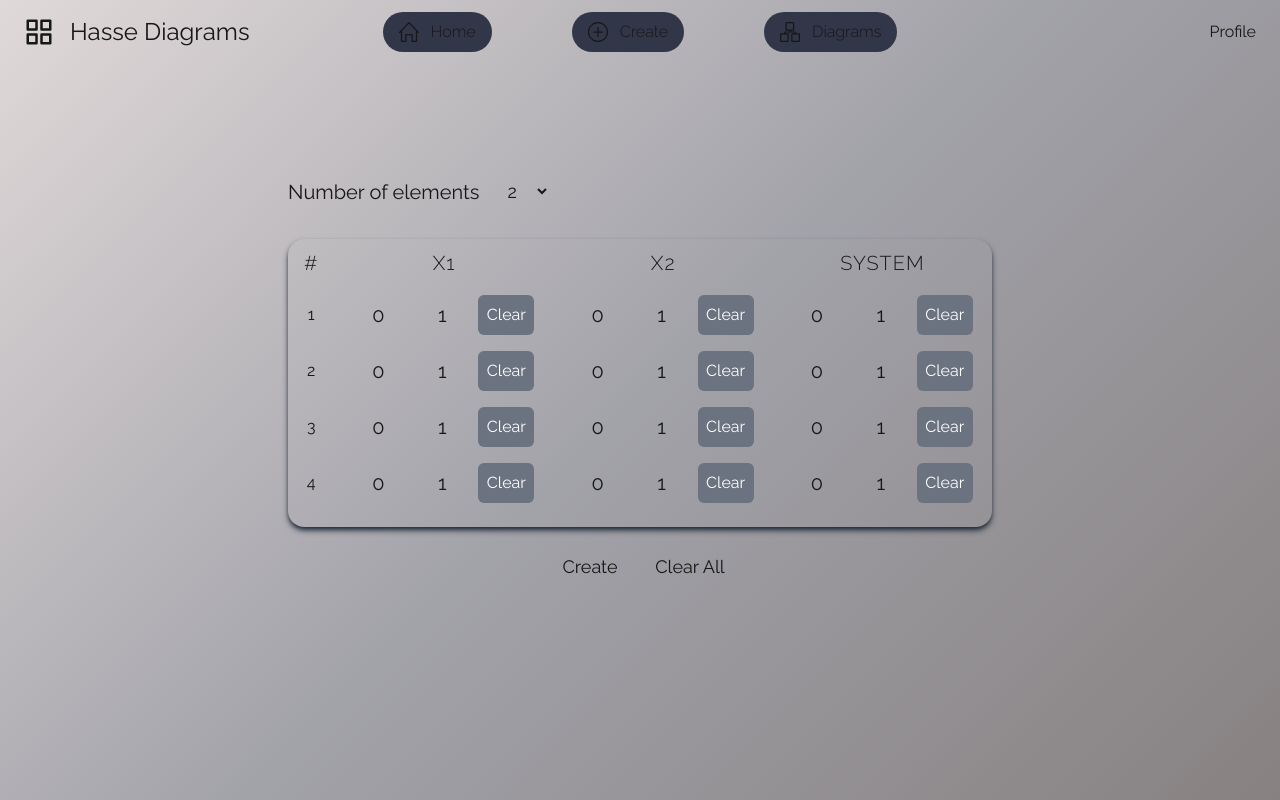
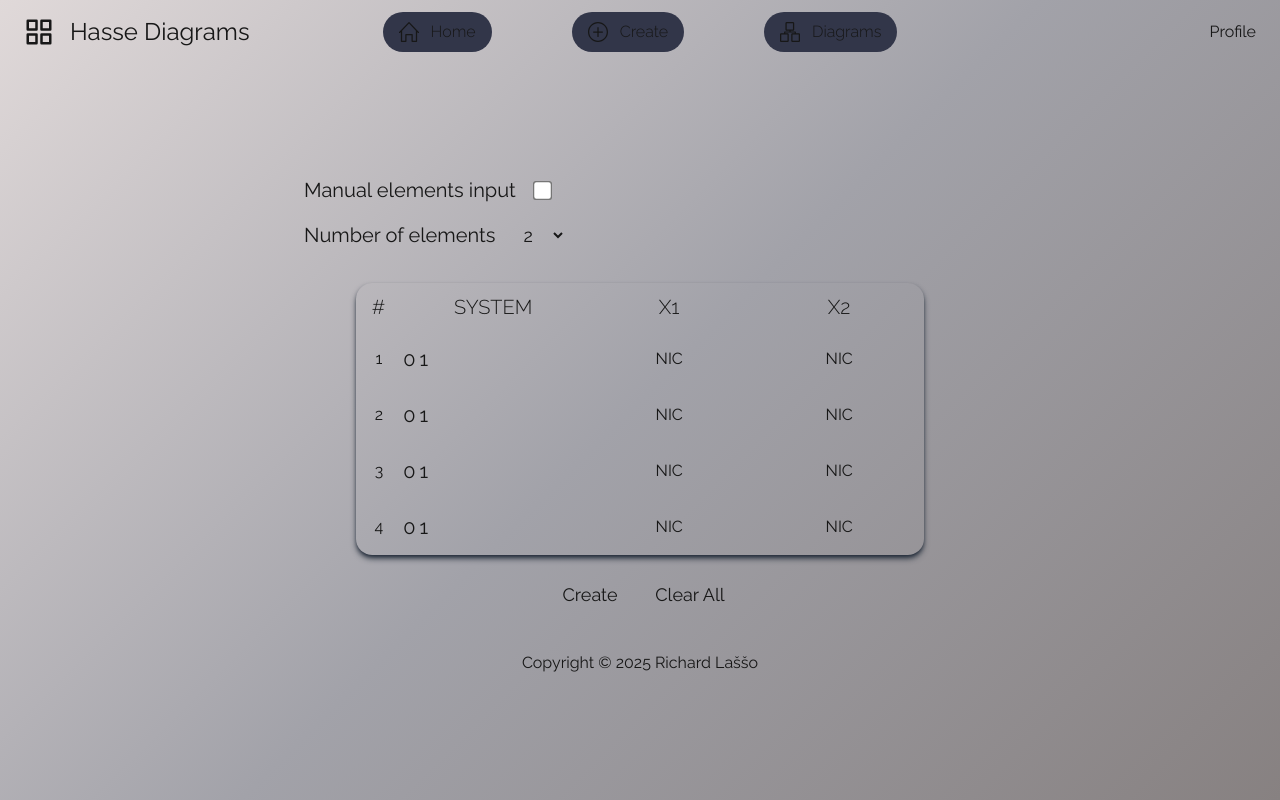
Before and after one commit to rejzoo/WebApp-Hasse-Diagrams, a Next.js app in the folder hassediagrams-fe/: page /create in a window 1280 px wide. Built offline with nearby package versions, Linux system fonts and the light colour scheme.

Commit message:
Input table fixes

```diff
--- a/hassediagrams-fe/app/create/page.tsx
+++ b/hassediagrams-fe/app/create/page.tsx
@@ -5,10 +5,22 @@ import { useState } from 'react';
 
 export default function CreatePage() {
     const[numberOfElements, setNumberOfElements] = useState<number>(2);
+    const[manualElementsInput, setManualElementsInput] = useState<boolean>(false);
 
     return (
         <div>
-            <div className="flex flex-row items-center space-x-4 pb-8">
+            <div className="flex flex-col px-4 pb-8">
+                <div className="space-x-5 items-center">
+                    <span className="text-xl">Manual elements input</span>
+                    <input
+                        type="checkbox"
+                        checked={manualElementsInput}
+                        onChange={(e) => setManualElementsInput(e.target.checked)}
+                        style={{ transform: "scale(1.5)" }}
+                    />
+                </div>
+
+                <div className="mt-4 space-x-4 items-center">
                     <span className="text-xl">Number of elements</span>
                     <select
                         value={numberOfElements}
@@ -22,7 +34,8 @@ export default function CreatePage() {
                         ))}
                     </select>
                 </div>
-            <InputTable numberOfElements={numberOfElements}/>
+            </div>
+            <InputTable numberOfElements={numberOfElements} manualInput={manualElementsInput}/>
         </div>
     );
 }
--- a/hassediagrams-fe/app/layout.tsx
+++ b/hassediagrams-fe/app/layout.tsx
@@ -1,6 +1,7 @@
 import type { Metadata } from "next";
 import { Raleway } from "next/font/google";
 import Header from "@/components/Layout/Header";
+import Footer from "@/components/Layout/Footer";
 import "@/styles/globals.css";
 
 const raleway = Raleway({
@@ -28,6 +29,7 @@ export default function RootLayout({
           { children }
         </div>
 
+        <Footer />
       </body>
     </html>
   );
--- /dev/null
+++ b/hassediagrams-fe/components/Layout/Footer.tsx
@@ -0,0 +1,8 @@
+
+export default function Footer() {
+    return (
+        <div className="h-24 flex items-center justify-center px-6">
+            <span>Copyright © 2025 Richard Laššo</span>
+        </div>
+    );
+}
--- a/hassediagrams-fe/components/UI/InputTable.tsx
+++ b/hassediagrams-fe/components/UI/InputTable.tsx
@@ -9,10 +9,12 @@ interface RowData {
 }
 
 interface TableProps {
-    numberOfElements: number
+    numberOfElements: number;
+    manualInput: boolean;
 }
 
-export default function InputTable({ numberOfElements }: TableProps) {
+// TODO Calculate all posib.
+export default function InputTable({ numberOfElements, manualInput }: TableProps) {
   const [responseMsg, setResponseMsg] = useState('');
 
   const calculateRows = (numElements: number): RowData[] =>
@@ -76,54 +78,59 @@ export default function InputTable({ numberOfElements }: TableProps) {
 
   return (
     <>
-      <div className="custom-scrollbar overflow-x-auto max-h-[70vh] bg-[var(--itemsbackground)]/15 rounded-2xl shadow-md shadow-gray-800 pb-4">
-        <table className="min-w-full border-collapse">
+      <div className="flex justify-center">
+        <div className="custom-scrollbar inline-block overflow-auto max-h-[60vh] bg-[var(--itemsbackground)]/15 rounded-2xl shadow-md shadow-gray-800">
+          <table className="w-auto border-collapse">
             <thead className="sticky top-0 z-20 bg-[var(--itemsbackground)]">
               <tr>
                 <th className="h-12 px-4 text-center text-xl font-light uppercase tracking-wider whitespace-nowrap sticky left-0 bg-[var(--itemsbackground)] w-10">
                   #
                 </th>
+                <th className="h-12 px-4 text-center text-xl font-light uppercase w-[170px]">
+                  System
+                </th>
                 {headers.map((header, index) => (
                   <th
                     key={index}
-                  className="h-12 px-4 text-center text-xl font-light uppercase tracking-wider whitespace-nowrap"
+                    className="h-12 px-4 text-center text-xl font-light uppercase w-[170px]"
                   >
                     {header}
                   </th>
                 ))}
-              <th className="h-12 px-4 text-center text-xl font-light uppercase tracking-wider whitespace-nowrap">
-                System
-              </th>
               </tr>
             </thead>
-
             <tbody>
               {rows.map((row, rowIndex) => (
                 <tr
                   key={rowIndex}
                   className="hover:bg-[var(--itemsbackground)]/10 transition-colors"
                 >
-                <td className="px-4 text-center sticky left-0 bg-[var(--itemsbackground)] w-10">
+                  <td className="text-center sticky left-0 bg-[var(--itemsbackground)] w-10">
                     {rowIndex + 1}
                   </td>
-                {row.elements.map((value, colIndex) => (
-                  <td key={colIndex} className="px-4 py-2 text-center">
-                    <ToggleCell
-                      currentValue={value}
-                      onSelect={(val) => handleElementClick(rowIndex, colIndex, val)}
-                    />
-                  </td>
-                ))}
-                <td className="px-4 py-2 text-center">
+                  <td className="py-2 text-center">
                     <ToggleCell
                       currentValue={row.system}
                       onSelect={(val) => handleSystemClick(rowIndex, val)}
                     />
                   </td>
+                  {row.elements.map((value, colIndex) => (
+                    <td key={colIndex} className="py-2 text-center">
+                      {manualInput ? (
+                        <ToggleCell
+                          currentValue={value}
+                          onSelect={(val) => handleElementClick(rowIndex, colIndex, val)}
+                        />
+                      ) : (
+                        <span>NIC</span>
+                      )}
+                    </td>
+                  ))}
                 </tr>
               ))}
             </tbody>
           </table>
+        </div>
       </div>
 
       <div className="flex items-center justify-center rounded-md transition-colors text-lg pt-5 space-x-5">
--- a/hassediagrams-fe/components/UI/ToggleCell.tsx
+++ b/hassediagrams-fe/components/UI/ToggleCell.tsx
@@ -5,11 +5,14 @@ interface ToggleCellProps {
 }
 
 export default function ToggleCell({ currentValue, onSelect }: ToggleCellProps) {
+    const width = 14;
+    const height = 10;
+
     return (
-        <div className="flex items-center space-x-2">
+        <div className="flex items-center space-x-1 w-[180px]">
             <button
                 onClick={() => onSelect(0)}
-                className={`w-14 h-10 flex items-center justify-center rounded-md transition-colors text-xl
+                className={`w-${width} h-${height} flex items-center justify-center rounded-md transition-colors text-xl
                 ${
                     currentValue === 0
                     ? 'bg-gray-500 text-white'
@@ -19,7 +22,7 @@ export default function ToggleCell({ currentValue, onSelect }: ToggleCellProps)
 
             <button
                 onClick={() => onSelect(1)}
-                className={`w-14 h-10 flex items-center justify-center rounded-md transition-colors text-xl
+                className={`w-${width} h-${height} flex items-center justify-center rounded-md transition-colors text-xl
                 ${
                     currentValue === 1
                     ? 'bg-gray-500 text-white'
@@ -27,15 +30,17 @@ export default function ToggleCell({ currentValue, onSelect }: ToggleCellProps)
                 }`}
             >1</button>
 
+            { currentValue !== null &&
                 <button
                     onClick={() => onSelect(null)}
-                className={`w-14 h-10 flex items-center justify-center rounded-md transition-colors text-medium
+                    className={`w-${width} h-${height} flex items-center justify-center rounded-md transition-colors text-medium
                     ${
                         currentValue === null
                         ? 'bg-gray-500 text-white'
                         : 'bg-[var(--itemsbackground)]/20 text-[var(--foreground)] hover:bg-red-500'
                     }`}
                 >Clear</button>
+            }
         </div>
     );
 }
```
Lines whose indentation alone changed are shown as unchanged.
